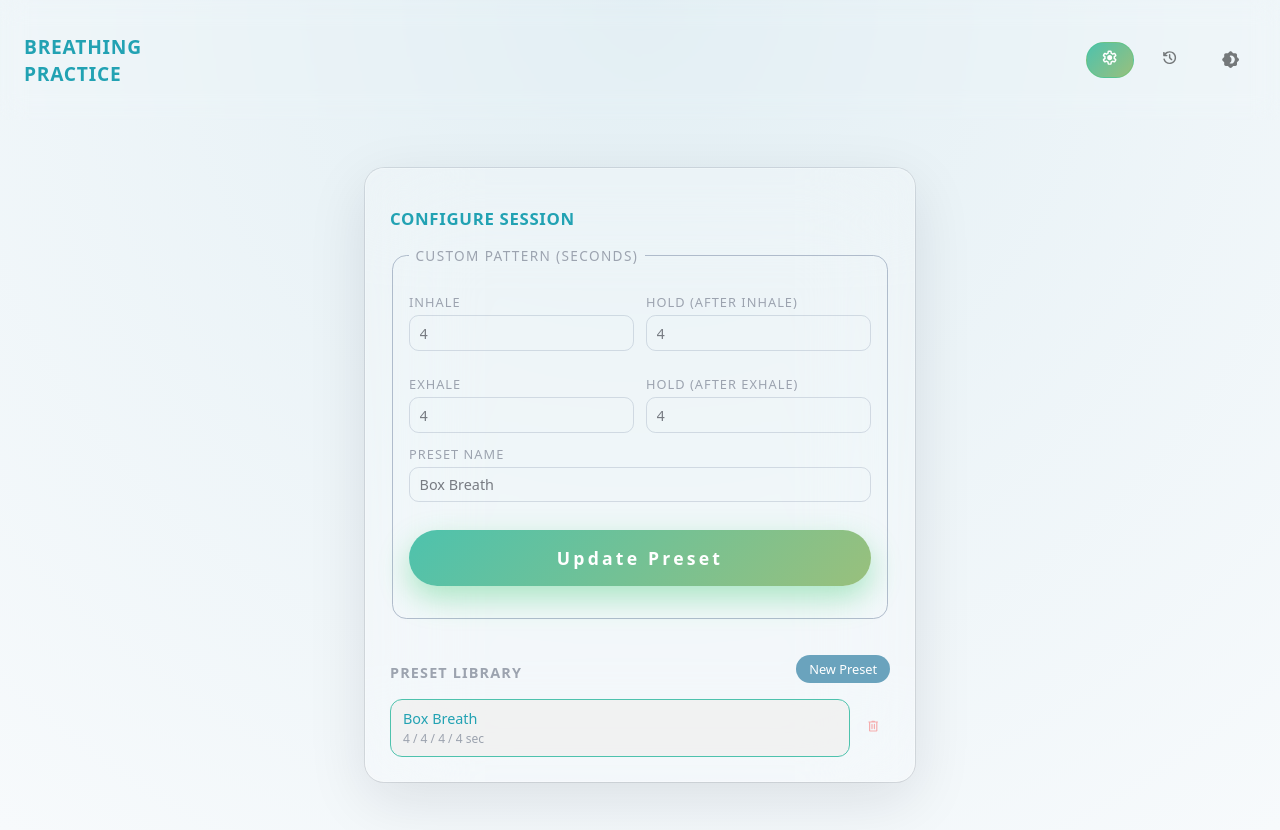
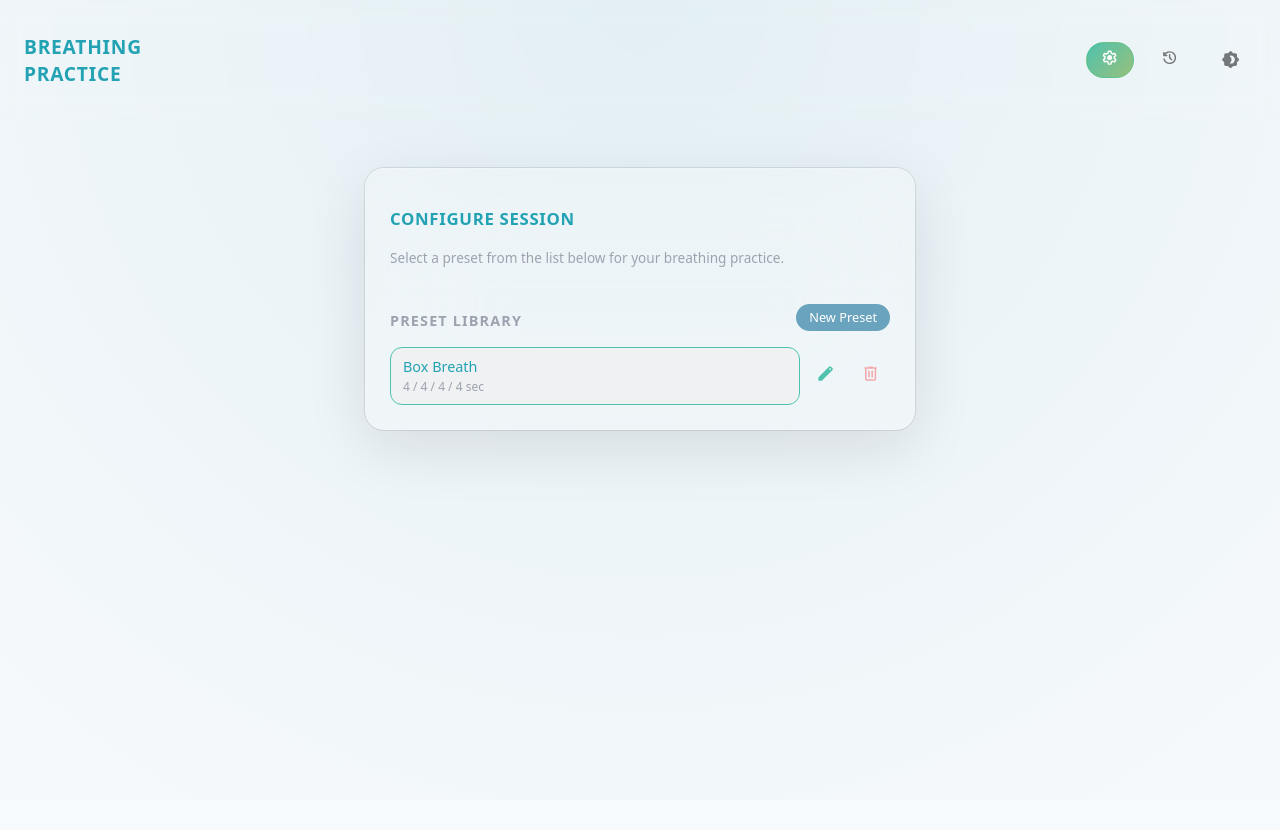
Before and after one commit to katmetax/breathing-practice, a Vue app: page /settings in a window 1280 px wide. After the commit the page ends 800 px from the top, so only its background shows below. Built offline with nearby package versions, Linux system fonts and the light colour scheme.

Commit message:
Hide edit preset settings by default and add edit button

```diff
--- a/src/views/SettingsPage.vue
+++ b/src/views/SettingsPage.vue
@@ -4,7 +4,7 @@
       <div class="glass-panel">
         <h2 class="panel-title">Configure Session</h2>
 
-        <form class="form" @submit.prevent="handleSavePreset">
+        <form v-if="showPresetSettings" class="form" @submit.prevent="handleSavePreset">
           <fieldset class="fieldset">
             <legend class="fieldset-legend">Custom Pattern (seconds)</legend>
             <div class="grid-2">
@@ -93,13 +93,16 @@
             <p v-if="saveError" class="field-error">
               {{ saveError }}
             </p>
-            <p v-if="saveSuccess" class="field-success">
-              {{ saveSuccess }}
-            </p>
           </fieldset>
         </form>
+        <span v-else class="muted"
+          >Select a preset from the list below for your breathing practice.</span
+        >
+        <section class="presets-section">
+          <p v-if="saveSuccess" class="field-success">
+            {{ saveSuccess }}
+          </p>
 
-        <section class="presets-section">
           <div class="presets-header">
             <h3 class="section-title">Preset Library</h3>
             <button
@@ -131,6 +134,16 @@
                     {{ formatSeconds(preset.holdOutSec) }} sec
                   </span>
                 </button>
+
+                <div class="preset-edit-container">
+                  <button
+                    class="preset-edit-button"
+                    type="button"
+                    @click="handleEditPreset(preset.id)"
+                  >
+                    <EditIcon />
+                  </button>
+                </div>
 
                 <div class="preset-delete-container">
                   <button
@@ -176,6 +189,7 @@ import { timerEngine } from '../services/timerEngine'
 import { BreathPhase, type BreathPreset } from '../types/breathing'
 import { useSessionConfigStore } from '../stores/sessionConfig'
 import DeleteIcon from '~icons/material-symbols/delete-outline-rounded'
+import EditIcon from '~icons/material-symbols/edit-rounded'
 
 const inhale = ref(4)
 const hold_in = ref(4)
@@ -186,7 +200,10 @@ const presetName = ref('Box Breath')
 const saveError = ref('')
 const saveSuccess = ref('')
 
+const editPresetId = ref<string | null>(null)
 const pendingDeleteId = ref<string | null>(null)
+
+const showPresetSettings = ref<boolean>(false)
 
 const presets = ref<BreathPreset[]>(presetManager.list())
 const sessionConfigStore = useSessionConfigStore()
@@ -323,7 +340,14 @@ watch(selectedPresetId, (next) => {
 function handleSelectPreset(id: string) {
   sessionConfigStore.setSelectedPresetId(id)
   pendingDeleteId.value = null
+  saveSuccess.value = ''
   loadPresetIntoForm(id)
+}
+
+const handleEditPreset = (id: string) => {
+  editPresetId.value = id
+  handleSelectPreset(id)
+  showPresetSettings.value = !showPresetSettings.value
 }
 
 function handleDeletePreset(id: string) {
@@ -341,6 +365,8 @@ function handleDeletePreset(id: string) {
     sessionConfigStore.setSelectedPresetId(nextId)
     if (nextId) {
       loadPresetIntoForm(nextId)
+      showPresetSettings.value = false
+      saveSuccess.value = ''
     }
   } else if (!presets.value.length) {
     // No presets left; clear form for creating a new one.
@@ -353,6 +379,7 @@ function handleNewPreset() {
   pendingDeleteId.value = null
   saveError.value = ''
   saveSuccess.value = ''
+  showPresetSettings.value = true
   resetFormToDefaults()
 }
 
@@ -409,11 +436,13 @@ function handleSavePreset() {
     reloadPresets()
     sessionConfigStore.setSelectedPresetId(updated.id)
     saveSuccess.value = `"${updated.name}" updated.`
+    showPresetSettings.value = false
   } else {
     const created = presetManager.create(payload)
     reloadPresets()
     sessionConfigStore.setSelectedPresetId(created.id)
     saveSuccess.value = `"${created.name}" saved to your presets.`
+    showPresetSettings.value = false
   }
 }
 
@@ -584,6 +613,7 @@ onBeforeUnmount(() => {
   padding-inline: 0.8rem;
   padding-block: 0.3rem;
   font-size: 0.8rem;
+  color: white;
 }
 
 .preset-list {
@@ -593,7 +623,6 @@ onBeforeUnmount(() => {
   display: flex;
   flex-direction: column;
   gap: 0.35rem;
-  max-height: 220px;
   overflow: auto;
 }
 
@@ -607,7 +636,8 @@ onBeforeUnmount(() => {
   gap: 0.4rem;
 }
 
-.preset-delete-container {
+.preset-delete-container,
+.preset-edit-container {
   display: flex;
   align-items: center;
 }
@@ -638,10 +668,30 @@ onBeforeUnmount(() => {
   border-color: var(--color-primary);
 }
 
+.preset-edit-button {
+  flex: 0 0 auto;
+  padding: 0.35rem 0.6rem;
+  font-size: 1rem;
+  border: 0;
+  background: transparent;
+  color: var(--color-primary);
+  cursor: pointer;
+  transition:
+    background-color 120ms ease,
+    border-color 120ms ease,
+    color 120ms ease;
+}
+
+.preset-edit-button:hover {
+  background: rgba(248, 113, 113, 0.1);
+  border-color: rgba(248, 113, 113, 1);
+  border-radius: 0.75rem;
+}
+
 .preset-delete-button {
   flex: 0 0 auto;
   padding: 0.35rem 0.6rem;
-  font-size: 0.75rem;
+  font-size: 1rem;
   border: 0;
   background: transparent;
   color: var(--color-danger);
```
